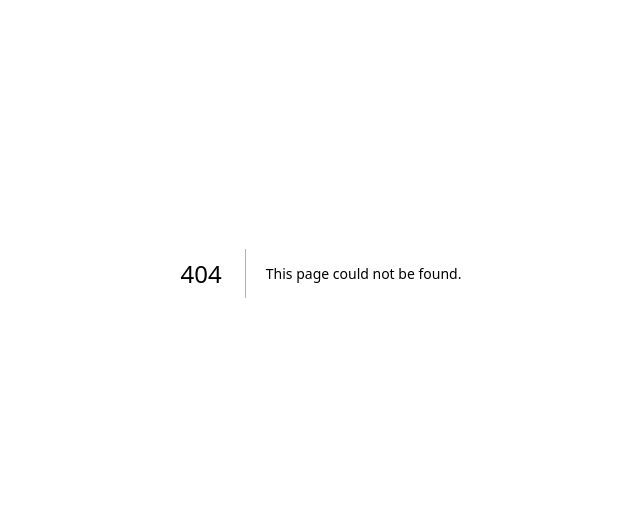
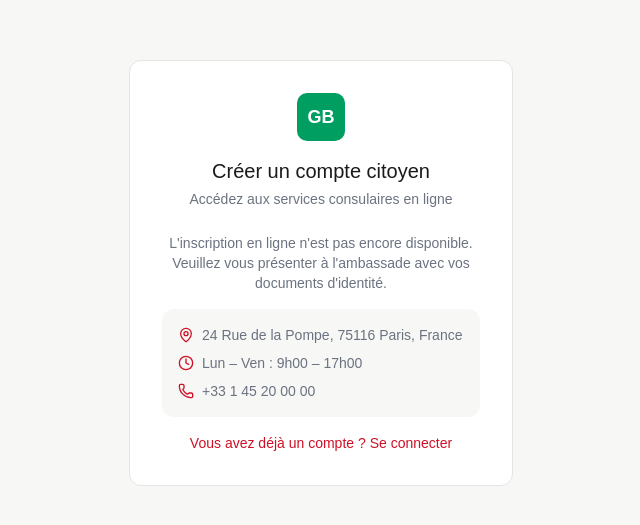
Before and after one commit to Tomdieu/fibem-ambasade-frontend, a Next.js app: page /1/auth/register in a window 1280 px wide. Before the commit this address had no page. Shown: the part 127-652 px from the top of the page, without its empty margins (319-959 px from the left). Built offline with nearby package versions, Linux system fonts and the light colour scheme; a web font is replaced by a local one.

Commit message:
Add: app/[locale]/auth/register/page.tsx

```diff
--- /dev/null
+++ b/app/[locale]/auth/register/page.tsx
@@ -0,0 +1,65 @@
+import type { Metadata } from "next";
+import Link from "next/link";
+import { MapPin, Clock, Phone } from "lucide-react";
+
+export const metadata: Metadata = {
+  title: "Créer un compte",
+};
+
+export default function RegisterPage() {
+  return (
+    <main className="min-h-screen bg-[var(--color-surface-page)] flex items-center justify-center p-4">
+      <div className="bg-white border rounded-[var(--radius-card)] p-8 max-w-sm w-full mx-auto">
+        {/* Logo placeholder */}
+        <div className="flex justify-center">
+          <div className="w-12 h-12 rounded-lg bg-[var(--color-gb-green)] text-white flex items-center justify-center font-bold text-lg">
+            GB
+          </div>
+        </div>
+
+        {/* Heading */}
+        <h1 className="text-xl font-medium text-center mt-4 text-[var(--color-gb-dark)]">
+          Créer un compte citoyen
+        </h1>
+        <p className="text-sm text-center text-[var(--color-text-muted)] mt-1">
+          Accédez aux services consulaires en ligne
+        </p>
+
+        {/* Notice */}
+        <p className="text-sm text-center text-[var(--color-text-muted)] mt-6">
+          L&apos;inscription en ligne n&apos;est pas encore disponible.
+          Veuillez vous présenter à l&apos;ambassade avec vos documents d&apos;identité.
+        </p>
+
+        {/* Info box */}
+        <div className="bg-[var(--color-surface-page)] rounded-[var(--radius-card)] p-4 mt-4 text-sm space-y-2">
+          <div className="flex items-start gap-2 text-[var(--color-text-muted)]">
+            <MapPin className="size-4 text-[var(--color-gb-red)] shrink-0 mt-0.5" />
+            <span>24 Rue de la Pompe, 75116 Paris, France</span>
+          </div>
+          <div className="flex items-center gap-2 text-[var(--color-text-muted)]">
+            <Clock className="size-4 text-[var(--color-gb-red)] shrink-0" />
+            <span>Lun – Ven : 9h00 – 17h00</span>
+          </div>
+          <div className="flex items-center gap-2 text-[var(--color-text-muted)]">
+            <Phone className="size-4 text-[var(--color-gb-red)] shrink-0" />
+            <a
+              href="tel:+33145200000"
+              className="hover:text-[var(--color-gb-red)] transition-colors"
+            >
+              +33 1 45 20 00 00
+            </a>
+          </div>
+        </div>
+
+        {/* Back to login */}
+        <Link
+          href="/auth/login"
+          className="text-[var(--color-gb-red)] text-sm text-center block mt-4 hover:underline transition-colors"
+        >
+          Vous avez déjà un compte ? Se connecter
+        </Link>
+      </div>
+    </main>
+  );
+}
```
